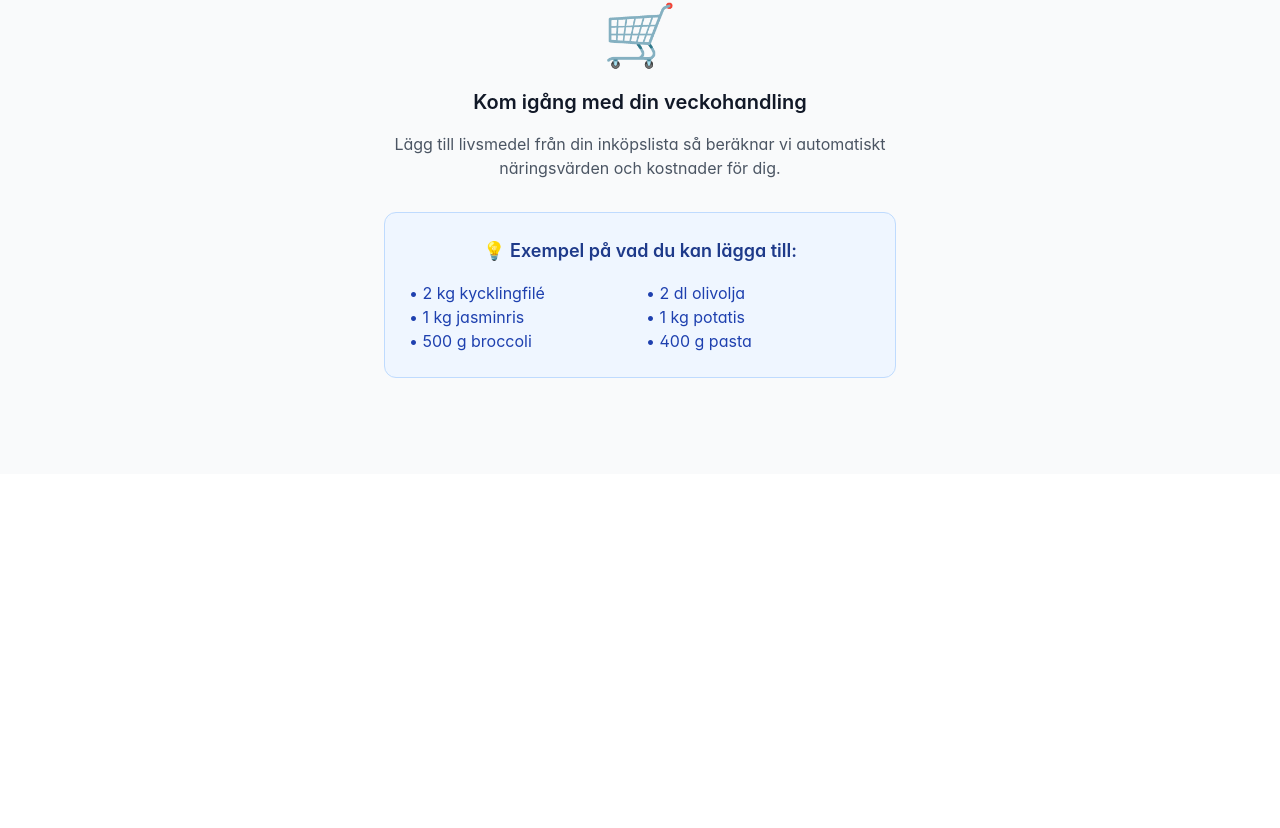
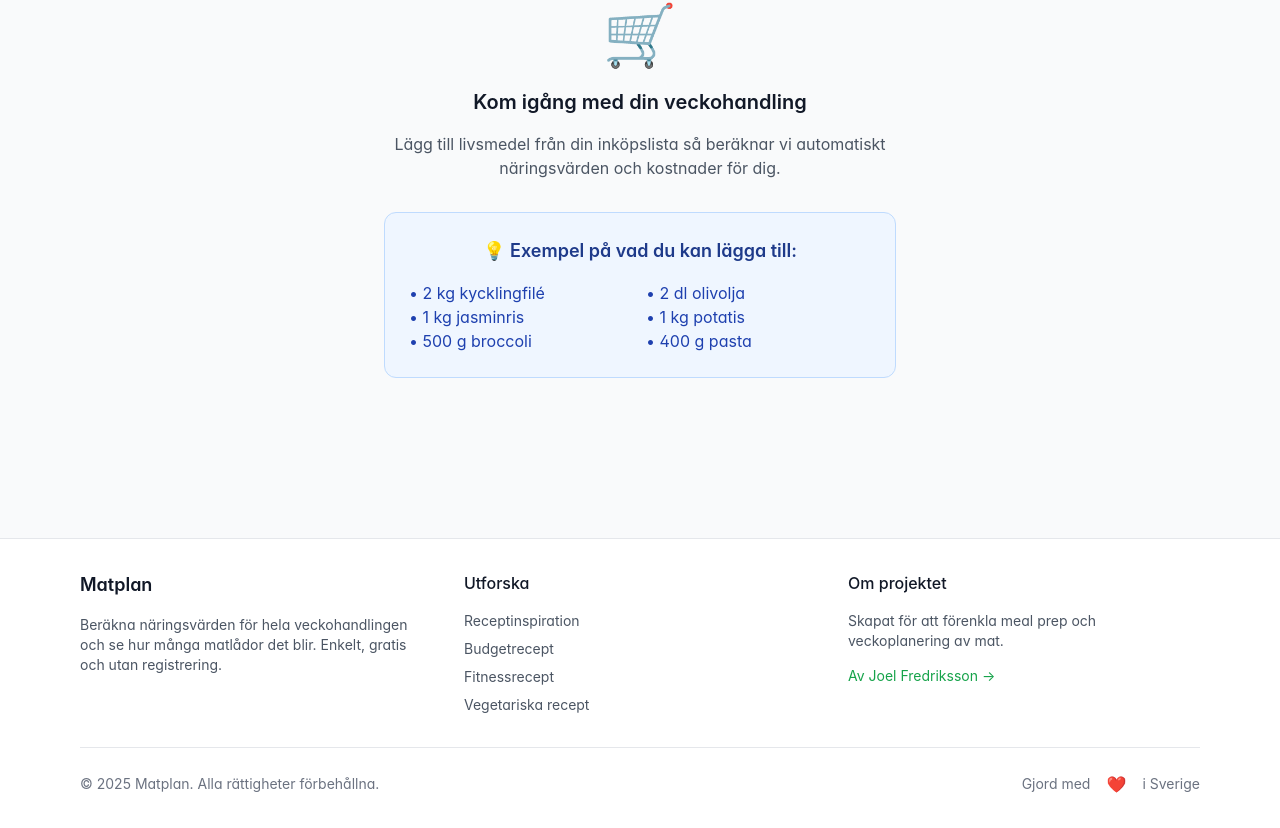
Before and after one commit to Joelnils/portfolio, a React (Vite) app in the folder projects/matladereknaren/: page / in a window 1280 px wide. Shown: the part 1172-2000 px from the top of the page. Before the commit the page ends 1646 px from the top, so only its background shows below. Built offline with nearby package versions, Linux system fonts and the light colour scheme.

Commit message:
Add comprehensive footer to site
Add Footer component to React app and static pages with brand info, navigation links, and contact information. Includes proper styling for both dynamic and static versions.

```diff
--- a/projects/matladereknaren/src/App.jsx
+++ b/projects/matladereknaren/src/App.jsx
@@ -7,6 +7,7 @@ import NutritionSummary from './components/NutritionSummary'
 import LiveSummaryBar from './components/LiveSummaryBar'
 import BackLink from './components/BackLink'
 import InspirationPage from './components/InspirationPage'
+import Footer from './components/Footer'
 import { parseIngredient, lookupNutrition, calculateNutrition } from './utils/nutrition'
 import { getAllRecipes } from './data/mealPlans'
 
@@ -189,6 +190,7 @@ function App() {
           onImportMealPlan={importMealPlan}
           onBackToCalculator={() => setCurrentPage('calculator')}
         />
+        <Footer />
       </div>
     )
   }
@@ -356,6 +358,7 @@ function App() {
 
         </div>
       </main>
+      <Footer />
     </div>
   )
 }
--- /dev/null
+++ b/projects/matladereknaren/src/components/Footer.jsx
@@ -0,0 +1,69 @@
+function Footer() {
+  const currentYear = new Date().getFullYear()
+
+  return (
+    <footer className="bg-white border-t border-gray-200 mt-16">
+      <div className="max-w-6xl mx-auto px-4 py-8">
+        <div className="grid grid-cols-1 md:grid-cols-3 gap-8">
+          {/* Brand Section */}
+          <div>
+            <h3 className="text-lg font-semibold text-gray-900 mb-4">Matplan</h3>
+            <p className="text-gray-600 text-sm">
+              Beräkna näringsvärden för hela veckohandlingen och se hur många matlådor det blir.
+              Enkelt, gratis och utan registrering.
+            </p>
+          </div>
+
+          {/* Links Section */}
+          <div>
+            <h4 className="text-md font-medium text-gray-900 mb-4">Utforska</h4>
+            <nav className="space-y-2">
+              <a href="inspiration/" className="block text-sm text-gray-600 hover:text-green-600 transition-colors">
+                Receptinspiration
+              </a>
+              <a href="inspiration/budget/" className="block text-sm text-gray-600 hover:text-green-600 transition-colors">
+                Budgetrecept
+              </a>
+              <a href="inspiration/fitness/" className="block text-sm text-gray-600 hover:text-green-600 transition-colors">
+                Fitnessrecept
+              </a>
+              <a href="inspiration/vegetariskt/" className="block text-sm text-gray-600 hover:text-green-600 transition-colors">
+                Vegetariska recept
+              </a>
+            </nav>
+          </div>
+
+          {/* Contact/Info Section */}
+          <div>
+            <h4 className="text-md font-medium text-gray-900 mb-4">Om projektet</h4>
+            <p className="text-sm text-gray-600 mb-3">
+              Skapat för att förenkla meal prep och veckoplanering av mat.
+            </p>
+            <a
+              href="https://joelfredriksson.com"
+              className="text-sm text-green-600 hover:text-green-700 transition-colors"
+              target="_blank"
+              rel="noopener noreferrer"
+            >
+              Av Joel Fredriksson →
+            </a>
+          </div>
+        </div>
+
+        {/* Bottom Section */}
+        <div className="border-t border-gray-200 mt-8 pt-6 flex flex-col md:flex-row justify-between items-center">
+          <p className="text-sm text-gray-500">
+            © {currentYear} Matplan. Alla rättigheter förbehållna.
+          </p>
+          <div className="flex items-center gap-4 mt-4 md:mt-0">
+            <span className="text-sm text-gray-500">Gjord med</span>
+            <span className="text-red-500">❤️</span>
+            <span className="text-sm text-gray-500">i Sverige</span>
+          </div>
+        </div>
+      </div>
+    </footer>
+  )
+}
+
+export default Footer
```
Also changed, not shown: projects/matladereknaren/scripts/generateCategoryPages.js (+100 -0 lines).
